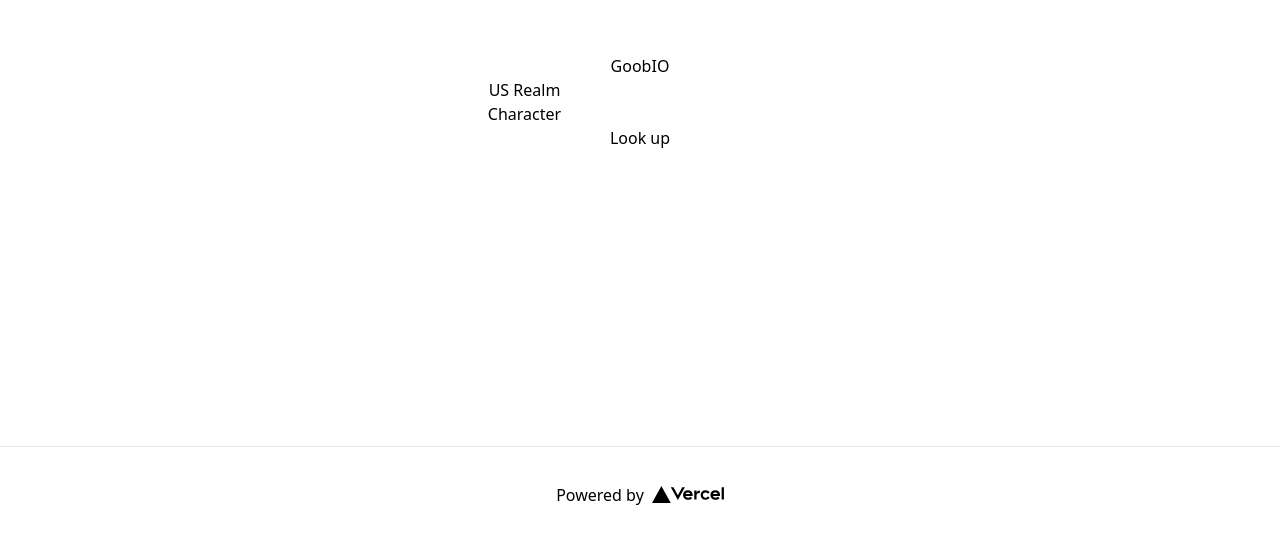
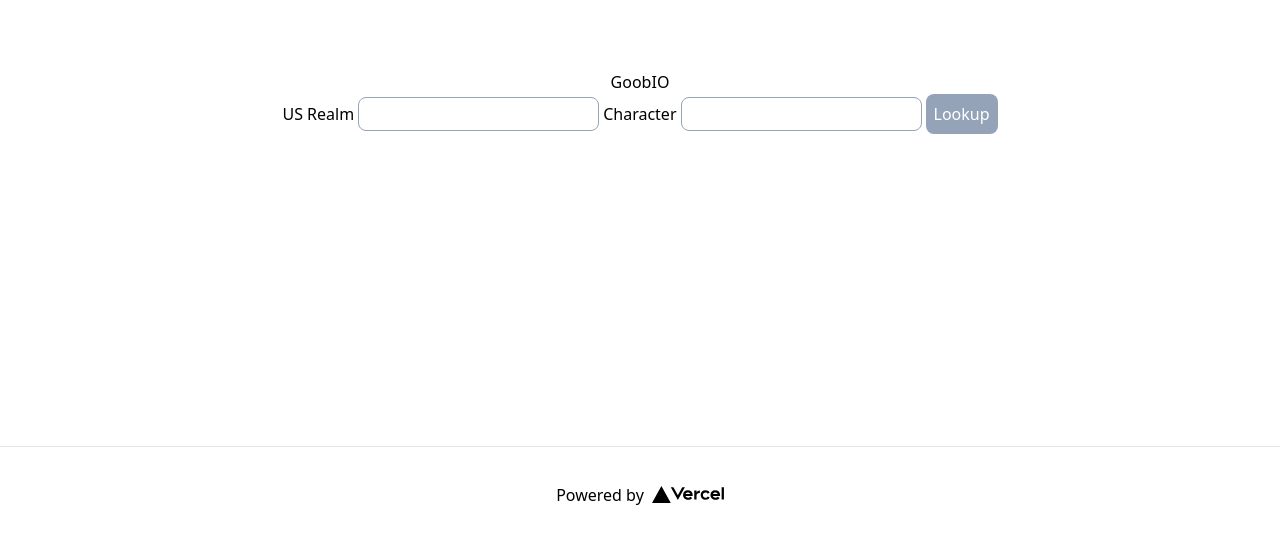
Before and after one commit to doughnut1214/goobio, a Next.js app: page / in a window 1280 px wide. Shown: the part 250-794 px from the top of the page. Built offline with nearby package versions, Linux system fonts and the light colour scheme.

Commit message:
css changes on form, split form to its own component

```diff
--- /dev/null
+++ b/components/CharacterForm.tsx
@@ -0,0 +1,52 @@
+import { useState, useEffect } from "react"
+import Router from "next/router"
+const CharacterForm = () => {
+    type form = {
+        server: string | undefined,
+        character: string | undefined
+    }
+    const [formData, setFormData] = useState<form>({
+        server: '',
+        character: ''
+    })
+    const [loading, setLoading] = useState<boolean>(false)
+    useEffect(() => {
+
+    }, [])
+    const HandleServerChange = (e: React.ChangeEvent<HTMLInputElement>) => {
+
+        setFormData({ ...formData, server: e.target.value })
+
+
+    }
+    const HandleCharacterChange = (e: React.ChangeEvent<HTMLInputElement>) => {
+
+        setFormData({ ...formData, character: e.target.value })
+
+
+    }
+    const HandleSubmit = (e: React.SyntheticEvent) => {
+        setLoading(true)
+        e.preventDefault()
+        console.log("submissions:", formData)
+        Router.push(`/${formData.server?.toLowerCase()}/${formData.character?.toLowerCase()}`)
+
+
+
+    }
+    return (
+        <form onSubmit={HandleSubmit} className="flex flex-col lg:flex-row justify-center items-center">
+            <div>
+                <label htmlFor='server'>US Realm</label>
+                <input type="text" name="server" className='mx-1 rounded-lg p-1  border border-slate-400 disabled:bg-slate-300' disabled={loading} onChange={HandleServerChange} required />
+            </div>
+            <div>
+                <label htmlFor='character'>Character</label>
+                <input type="text" name="character" className='mx-1 rounded-lg p-1 border border-slate-400 disabled:bg-slate-300' disabled={loading} onChange={HandleCharacterChange} required />
+            </div>
+            <button type='submit' className=" rounded-lg p-2 text-white bg-slate-400 disabled:bg-slate-300 hover:bg-slate-300" disabled={loading}>{loading ? "Loading..." : "Lookup"}</button>
+        </form>
+
+    )
+}
+export default CharacterForm
--- a/components/Profile.tsx
+++ b/components/Profile.tsx
@@ -1,6 +1,10 @@
+import { useEffect, useState } from "react"
 import { goobIO } from "../pages/[server]/[char]"
 const Profile = ({ totalScore, mythicScore, mountScore, characterName, characterBanner, petScore, scoreStyle }: goobIO) => {
 
+    useEffect(()=>{
+
+    }, [totalScore, mythicScore, mountScore, characterName, characterBanner, petScore, scoreStyle])
     return (
         <div className="relative bg-white dark:bg-gray-800 p-4">
             <div className="lg:grid lg:grid-flow-row-dense lg:grid-cols-2 lg:gap-12 lg:items-center">
@@ -10,7 +14,7 @@
                     </h4>
                     <ul className="mt-10">
                         <li>
-                            <div className="flex hover:bg-gray-100 p-2">
+                            <div className="flex hover:bg-gray-100 p-2  hover:scale-110">
                                 <div className="flex-shrink-0">
                                     <div className="flex items-center justify-center h-12 w-12 rounded-md text-white">
                                         <svg version="1.1" id="Capa_1" xmlns="http://www.w3.org/2000/svg" xmlnsXlink="http://www.w3.org/1999/xlink" x="0px" y="0px"
@@ -37,7 +41,7 @@
                                         </svg>
                                     </div>
                                 </div>
-                                <div className="ml-4">
+                                <div className="ml-4 ">
                                     <h5 className="text-lg leading-6 text-gray-900 text-left dark:text-white font-bold">
                                         {mountScore}
                                     </h5>
@@ -48,7 +52,7 @@
                             </div>
                         </li>
                         <li className="mt-10">
-                            <div className="flex  hover:bg-gray-100 p-2">
+                            <div className="flex  hover:bg-gray-100 p-2 hover:scale-110">
                                 <div className="flex-shrink-0">
                                     <div className="flex items-center justify-center h-12 w-12 rounded-md text-white">
                                         <svg version="1.1" id="Layer_1" xmlns="http://www.w3.org/2000/svg" xmlnsXlink="http://www.w3.org/1999/xlink" x="0px" y="0px"
@@ -86,7 +90,7 @@
                             </div>
                         </li>
                         <li className="mt-10">
-                            <div className="flex  hover:bg-gray-100 p-2">
+                            <div className="flex  hover:bg-gray-100 p-2 hover:scale-110">
                                 <div className="flex-shrink-0">
                                     <div className="flex items-center justify-center h-12 w-12 rounded-md  text-white">
                                         <svg version="1.1" xmlns="http://www.w3.org/2000/svg" viewBox="0 0 295.771 295.771" xmlnsXlink="http://www.w3.org/1999/xlink" enableBackground="new 0 0 295.771 295.771">
--- a/pages/index.tsx
+++ b/pages/index.tsx
@@ -1,38 +1,14 @@
 import type { NextPage } from 'next'
 import Head from 'next/head'
 import Image from 'next/image'
+import Router from 'next/router'
 import nextSession from 'next-session'
+import CharacterForm from '../components/CharacterForm'
+
 import React, { useEffect, useState } from 'react'
 const Home: NextPage = () => {
 
-  type form = {
-    server: string | undefined,
-    character: string | undefined
-  }
-  const [formData, setFormData] = useState<form>({
-    server: '',
-    character: ''
-  })
-  useEffect(() => {
 
-  }, [])
-  const HandleServerChange = (e: React.ChangeEvent<HTMLInputElement>) => {
-
-    setFormData({ ...formData, server: e.target.value })
-
-
-  }
-  const HandleCharacterChange = (e: React.ChangeEvent<HTMLInputElement>) => {
-
-    setFormData({ ...formData, character: e.target.value })
-
-
-  }
-  const HandleSubmit = (e: any) => {
-    e.preventDefault()
-    console.log("submissions:", formData)
-    //todo: redirect to /server/char
-  }
   return (
     <div className="flex min-h-screen flex-col items-center justify-center py-2">
       <Head>
@@ -42,17 +18,8 @@
 
       <main className="flex w-full flex-1 flex-col items-center justify-center px-20 text-center">
         <h1>GoobIO</h1>
-        <form onSubmit={HandleSubmit}>
-          <div>
-            <label htmlFor='server'>US Realm</label>
-            <input type="text" name="server" onChange={HandleServerChange} />
-          </div>
-          <div>
-            <label htmlFor='character'>Character</label>
-            <input type="text" name="character" onChange={HandleCharacterChange} />
-          </div>
-          <button type='submit'>Look up</button>
-        </form>
+        <CharacterForm />
+
       </main>
 
       <footer className="flex h-24 w-full items-center justify-center border-t">
```
